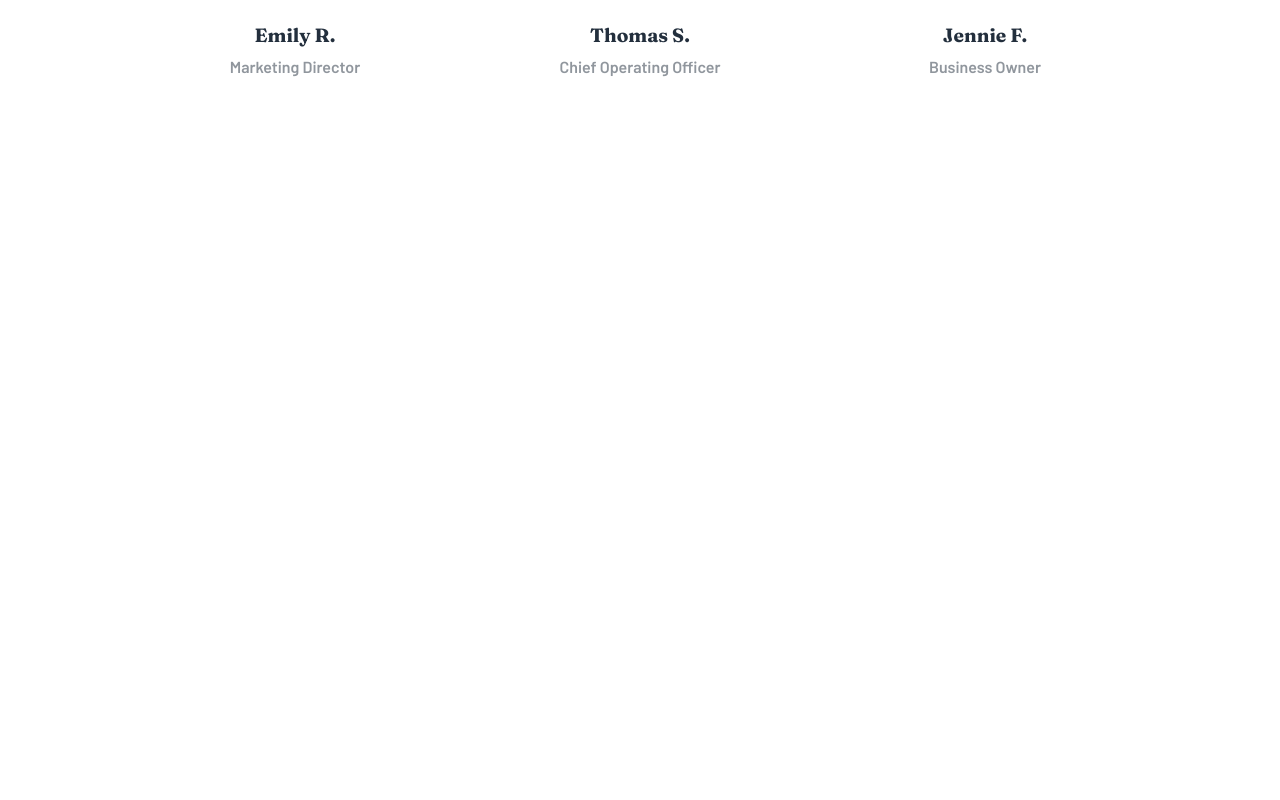
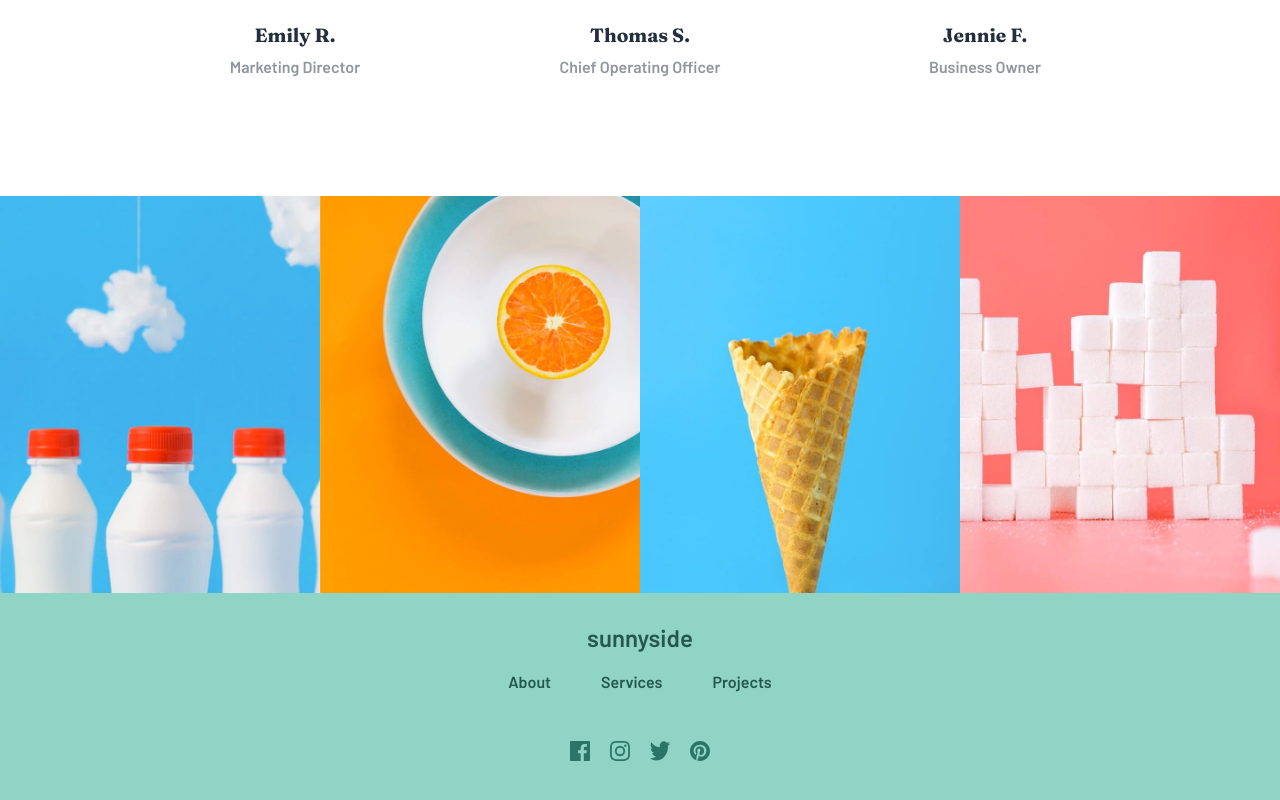
Before and after one commit to ali-tz-2004/sunnyside-agency-landing-page-main, a React (Create React App) app: page / in a window 1280 px wide. Shown: the part 2950-3750 px from the top of the page. Before the commit the page ends 3146 px from the top, so only its background shows below. Built offline with nearby package versions, Linux system fonts and the light colour scheme.

Commit message:
initi commit

```diff
--- a/src/App.css
+++ b/src/App.css
@@ -178,3 +178,52 @@
 .skill-client {
   opacity: 0.5;
 }
+
+/* 6 */
+.gallerys {
+  display: flex;
+}
+.gallery {
+  width: 25vw;
+}
+.gallerys img {
+  width: 100%;
+}
+
+/* tfoot */
+.tfoot {
+  background-color: var(--background-tfoot);
+  color: var(--color-page-graphic);
+  text-align: center;
+  padding: 30px;
+}
+.tfoot-title h2 {
+  font-family: "Barlow";
+  font-size: 1.5rem;
+  font-weight: 100;
+}
+.tfoot-links {
+  padding: 20px 0;
+}
+.tfoot-links a {
+  color: var(--color-page-graphic);
+  text-decoration: none;
+  margin: 0 25px;
+}
+.tfoot-icons {
+  display: flex;
+  justify-content: center;
+  padding: 30px 0;
+}
+.tfoot-icons img {
+  margin: 0 10px;
+  cursor: pointer;
+  /* display: none; */
+}
+
+.tfoot-links a:hover {
+  color: white;
+}
+.tfoot-icons svg path:hover {
+  fill: blue;
+}
--- a/src/App.jsx
+++ b/src/App.jsx
@@ -5,6 +5,8 @@ import Transform from "./FullPage/Transform";
 import StandOut from "./FullPage/StandOut";
 import GraphicAndPhotography from "./FullPage/GraphicAndPhotography";
 import Clients from "./FullPage/Clients";
+import Gallery from "./FullPage/Gallery";
+import Tfoot from "./FullPage/Tfoot";
 
 const App = () => {
   return (
@@ -14,6 +16,8 @@ const App = () => {
       <StandOut />
       <GraphicAndPhotography />
       <Clients />
+      <Gallery />
+      <Tfoot />
     </Router>
   );
 };
--- a/src/FullPage/ClientsInfo.js
+++ b/src/FullPage/ClientsInfo.js
@@ -22,3 +22,14 @@ export const ClientsInfo = [
     skill: `Business Owner`,
   },
 ];
+export const Icons = [
+  {id:1, img:`${img.facebook}`},
+  {id:2, img:`${img.instagram}`},
+  {id:3, img:`${img.twitter}`},
+  {id:4, img:`${img.pinterest}`},
+]
+export const LinksTfoot = [
+  {id:1, text:`About`},
+  {id:2, text:`Services`},
+  {id:3, text:`Projects`},
+]
--- /dev/null
+++ b/src/FullPage/Gallery.jsx
@@ -0,0 +1,21 @@
+import * as img from "../images/export";
+
+const Gallery = () => {
+  return (
+    <div className="gallerys">
+      <div className="gallery">
+        <img src={img.image_gallery_milkbottles} alt="" />
+      </div>
+      <div className="gallery">
+        <img src={img.gallery_orange} alt="" />
+      </div>
+      <div className="gallery">
+        <img src={img.gallery_cone} alt="" />
+      </div>
+      <div className="gallery">
+        <img src={img.gallery_sugarcubes} alt="" />
+      </div>
+    </div>
+  );
+};
+export default Gallery;
--- /dev/null
+++ b/src/FullPage/Tfoot.jsx
@@ -0,0 +1,23 @@
+import { Icons, LinksTfoot } from "./ClientsInfo";
+import { Link } from "react-router-dom";
+
+const Tfoot = () => {
+  return (
+    <div className="tfoot">
+      <div className="tfoot-title">
+        <h2>sunnyside</h2>
+      </div>
+      <div className="tfoot-links">
+        {LinksTfoot.map((x) => (
+          <Link>{x.text}</Link>
+        ))}
+      </div>
+      <div className="tfoot-icons">
+        {Icons.map((x) => (
+          <img src={x.img} alt="" />
+        ))}
+      </div>
+    </div>
+  );
+};
+export default Tfoot;
--- a/src/index.css
+++ b/src/index.css
@@ -9,6 +9,7 @@
   --background-obj-link-stand-hover: #ff7460;
   --color-page-graphic: #24584e;
   --color-page-photography: #1e5167;
+  --background-tfoot: #90d4c5;
 }
 * {
   margin: 0;
```
